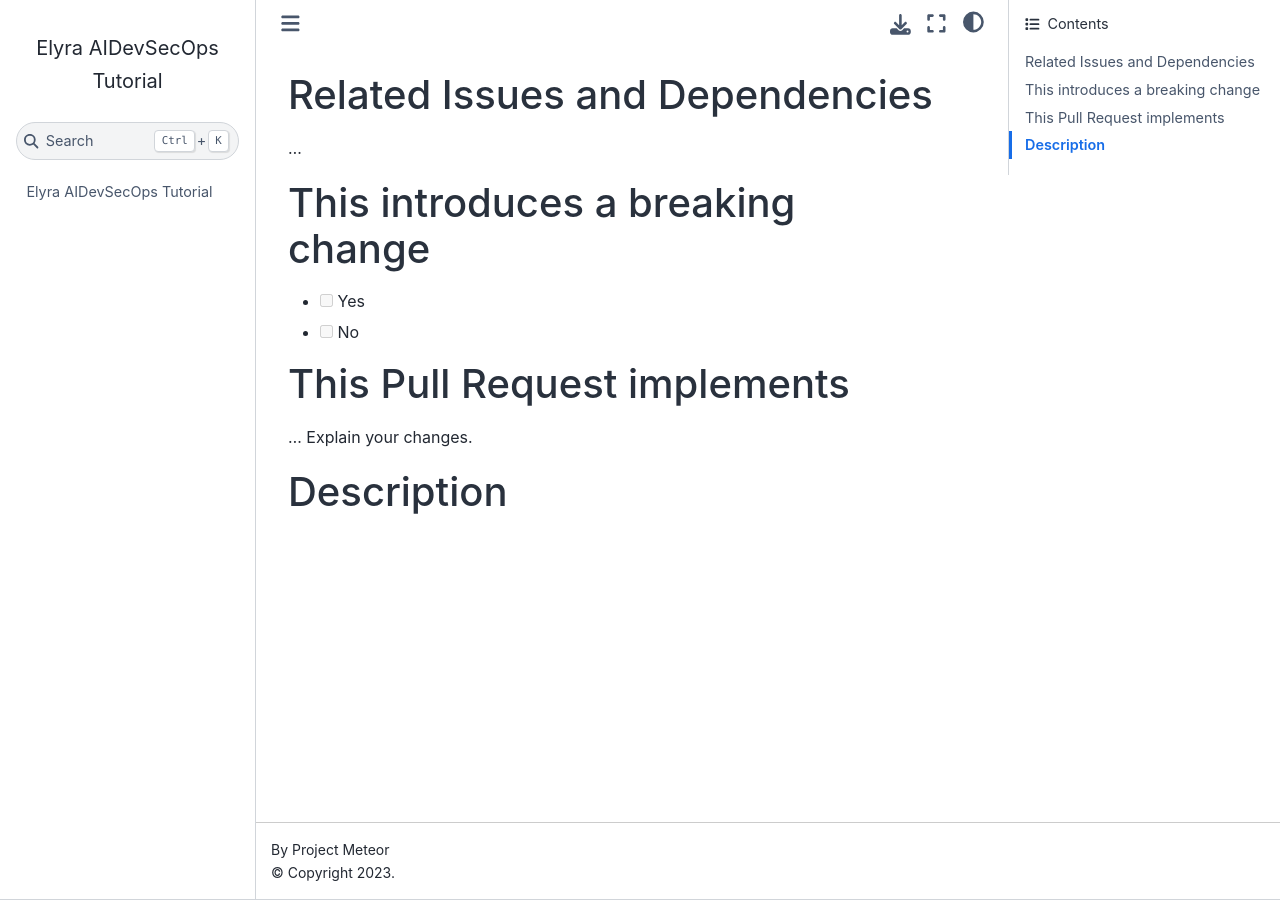
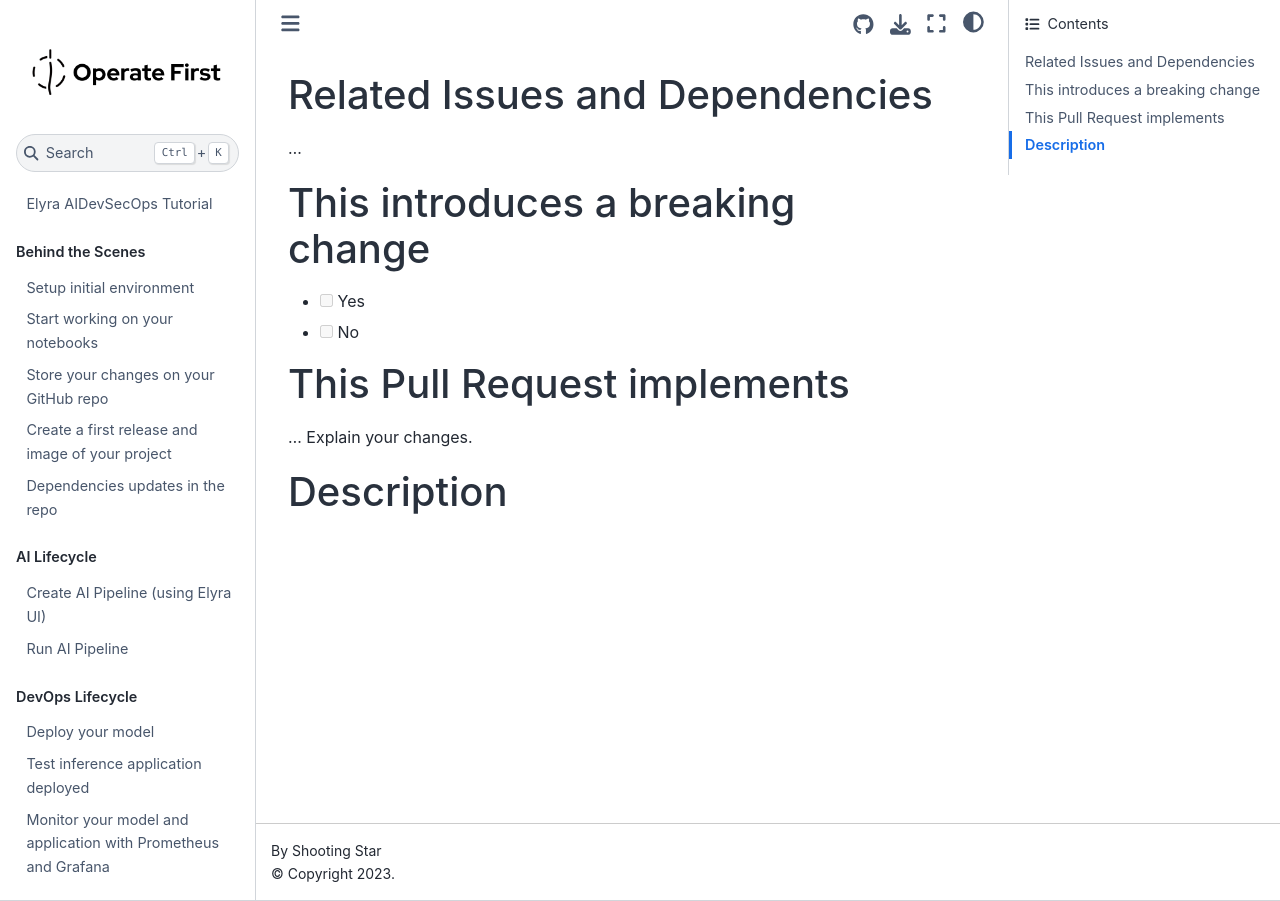
Before and after one commit to AICoE/elyra-aidevsecops-tutorial, a Jupyter Book: the page built from .github/PULL_REQUEST_TEMPLATE.md, in a window 1280 px wide. Built offline with Jupyter Book 1.0.4 settings and Sphinx 7.4.7 and the Sphinx Book theme 1.1.4, drawn with Linux system fonts in a browser that asks for light colours; pages that are not in the unit, such as notebooks, are missing from menus.

Commit message:
Update toc and config
Co-authored-by: Isabel Zimmerman <izimmerm@redhat.com>
Co-authored-by: Karanraj Chauhan <kachau@redhat.com>

```diff
--- a/_config.yml
+++ b/_config.yml
@@ -1,5 +1,26 @@
-title: Elyra AIDevSecOps Tutorial
-author: Project Meteor
+title: Project Meteor
+author: Shooting Star
+logo: logo.png
 execute:
   execute_notebooks: false
-only_build_toc_files: true
+
+
+# Information about where the book exists on the web
+repository:
+  url: https://github.com/AICoE/elyra-aidevsecops-tutorial  # Online location of your book
+  path_to_book: ""  # Optional path to your book, relative to the repository root
+  branch: master  # Which branch of the repository should be used when creating links (optional)
+
+# Add GitHub buttons to your book
+# See https://jupyterbook.org/customize/config.html#add-a-link-to-your-repository
+html:
+  use_issues_button: true
+  use_repository_button: true
+  google_analytics_id: ""  # A GA id that can be used to track book views.
+
+# Launch button settings
+launch_buttons:
+  notebook_interface        : jupyterlab  # The interface interactive links will activate ["classic", "jupyterlab"]
+  binderhub_url             : https://mybinder.org  # The URL of the BinderHub (e.g., https://mybinder.org)
+  jupyterhub_url            : https://jupyterhub-opf-jupyterhub.apps.zero.massopen.cloud  # The URL of the JupyterHub (e.g., https://datahub.berkeley.edu)
+  thebe                     : false  # Add a thebe button to pages (requires the repository to run on Binder)
--- a/_toc.yml
+++ b/_toc.yml
@@ -1,5 +1,22 @@
 format: jb-book
 root: README
-chapters:
-- file: notebooks/training.ipynb
-- file: notebooks/test_deployed_model
+parts:
+  - caption: Behind the Scenes
+    chapters:
+    - file: docs/source/setup-initial-environment
+    - file: docs/source/explore-notebooks-and-manage-dependencies
+    - file: docs/source/push-changes
+    - file: docs/source/build-images
+    - file: docs/source/use-bots
+  - caption: AI Lifecycle
+    chapters:
+    - file: notebooks/download_dataset
+    - file: notebooks/training
+    - file: notebooks/test_deployed_model
+    - file: docs/source/create-ai-pipeline
+    - file: docs/source/run-ai-pipeline
+  - caption: DevOps Lifecycle
+    chapters:
+    - file: docs/source/deploy-model
+    - file: docs/source/test-model
+    - file: docs/source/monitor-model
```
Also changed, not shown: logo.png (added).
